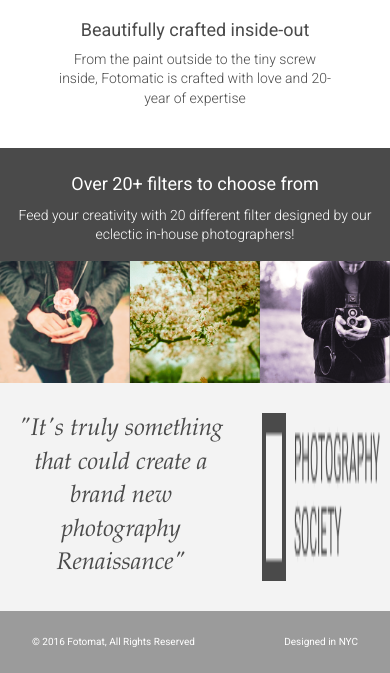
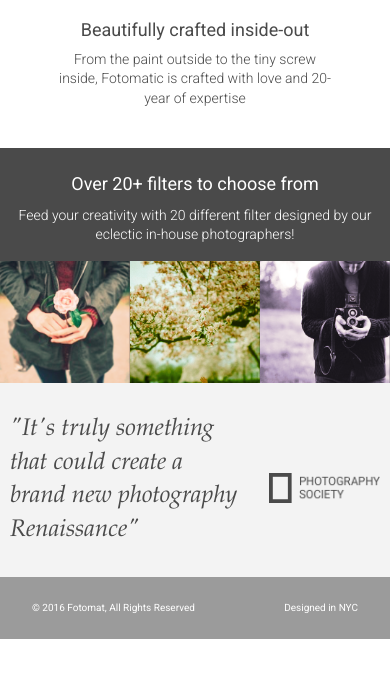
Before and after one commit to seb60/F1C1, a plain HTML site: page index.html in a window 390 px wide. Shown: the part 1051-1724 px from the top of the page. After the commit the page ends 1690 px from the top, so only its background shows below. Drawn offline with Linux system fonts and the light colour scheme; a web font is replaced by a local one.

Commit message:
Tablet fixed, on to phone.

```diff
--- a/resources/css/style.css
+++ b/resources/css/style.css
@@ -81,7 +81,7 @@ header .mobile {
   display: none;
 }
 
-@media only screen and (max-width: 760px) {
+@media only screen and (max-width: 420px) {
   header .desktop {
     display: none;
   }
@@ -372,7 +372,7 @@ header .mobile {
   color: #4a4a4a;
 }
 
-#quotes-section quote-citation {
+#quotes-section .quote-citation {
   height: 1.875rem;
 }
 
@@ -384,9 +384,10 @@ header .mobile {
   #quotes-section .quote {
     font-size: 1.5rem;
     line-height: 1.4;
+    text-align: left;
   }
 
-  #quotes-section quote-citation {
+  #quotes-section .quote-citation {
     display: block;
     padding-top: 1rem;
     margin: auto;
```
